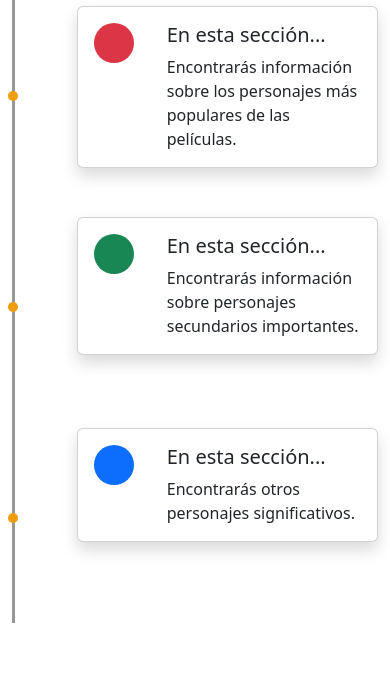
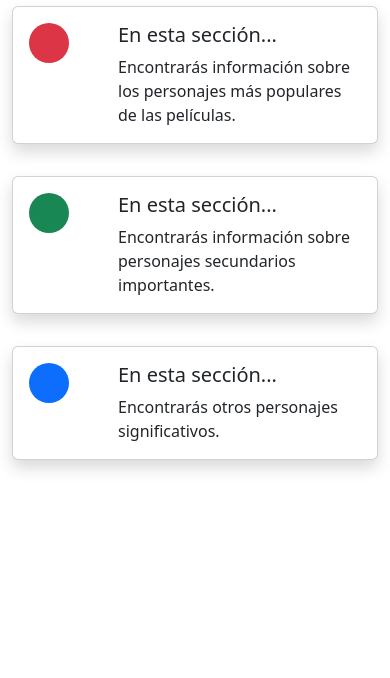
Before and after one commit to sixtoguerra1982/final_drilling_m3, a plain HTML site: page index.html in a window 390 px wide. Shown: the part 166-844 px from the top of the page. Drawn offline with nearby package versions, Linux system fonts and the light colour scheme.

Commit message:
promper update

```diff
--- a/index.html
+++ b/index.html
@@ -21,10 +21,10 @@
             <!-- https://developer.mozilla.org/es/docs/Learn/HTML/Howto/Use_data_attributes -->
 
             <div class="row">
-                <div class="col-2">
+                <div class="col-2 d-none d-lg-block">
                     <div class="line"><div class="point"></div></div>
                 </div>
-                <div class="col-10">
+                <div class="col-12 col-lg-10">
                     <section class="prompter mt-3 mb-3" id="prompterone" data-initiate="1" data-end="5">
                         <div class="card shadow">
                             <div class="card-body">
@@ -44,10 +44,10 @@
             </div>
 
             <div class="row">
-                <div class="col-2">
+                <div class="col-2 d-none d-lg-block">
                     <div class="line"><div class="point"></div></div>
                 </div>
-                <div class="col-10">
+                <div class="col-12 col-lg-10">
                     <section class="prompter mt-3 mb-3" id="promptertwo"  data-initiate="6" data-end="11">
                         <div class="card shadow">
                             <div class="card-body">
@@ -68,10 +68,10 @@
 
 
             <div class="row">
-                <div class="col-2">
+                <div class="col-2 d-none d-lg-block">
                     <div class="line"><div class="point"></div></div>
                 </div>
-                <div class="col-10">
+                <div class="col-12 col-lg-10">
                     <section class="prompter mt-3 mb-3" id="prompterthree"   data-initiate="12" data-end="16">
                         <div class="card shadow">
                             <div class="card-body">
```
